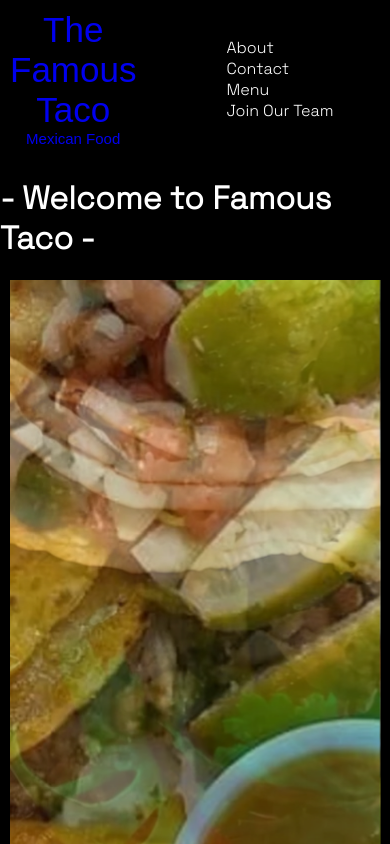
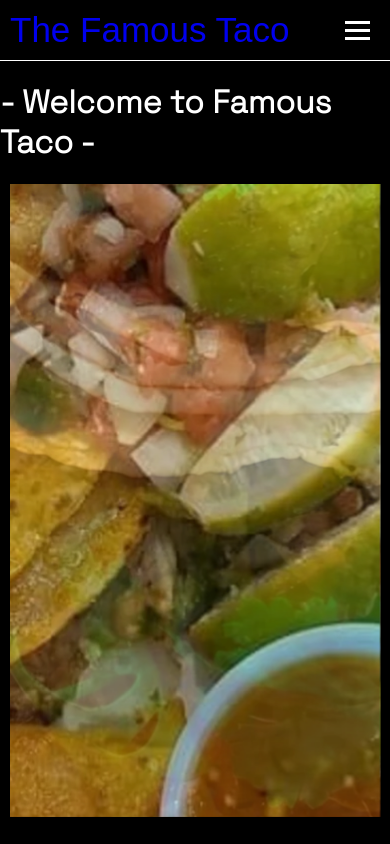
Before and after one commit to noelbarrera/famous-taco-website, a React (Vite) app: page / in a window 390 px wide. Shown: the top 844 px of the page. Built offline with nearby package versions, Linux system fonts and the light colour scheme; a web font is replaced by a local one.

Commit message:
wip: updated styling

```diff
--- a/src/components/Navbar.tsx
+++ b/src/components/Navbar.tsx
@@ -1,7 +1,13 @@
+import { useState } from "react";
+import { Link} from 'react-router-dom';
+import CloseMenu from "../assets/x.svg"
 import "../styles/Navbar.css"
-import { Link} from 'react-router-dom';
+
 
 const Navbar = () => {
+  const [click, setClick] = useState(false);
+
+  console.log('click state', click)
   return (
     <nav className='nav'>
       <div className='nav-title'>
@@ -12,30 +18,38 @@ const Navbar = () => {
           </Link>
         </div>
       </div>
-    <div className='nav-links'>
+    <div className={click ? 'nav-links active ': 'nav-links'}>
       <ul>
-        <li>
+        <li onClick={()=> setClick(!click)}>
           <Link to="/about">
           About
           </Link>
         </li>
-        <li>
+        <li onClick={()=> setClick(!click)}>
           <Link to="/contact">
           Contact
           </Link>
         </li>
-        <li>
-          <a href="/menu">
+        <li onClick={()=> setClick(!click)}>
+          <Link to="/menu">
           Menu
-          </a>
+          </Link>
         </li>
-        <li>
+        <li onClick={()=> setClick(!click)}>
           <Link to="/join">
           Join Our Team
           </Link>
         </li>
       </ul>
     </div>
+        <div className="mobile-button"
+          onClick={()=> setClick(!click)}>
+          <div className={click ? "hamburger active": "hamburger"}>
+            <span className="bar"></span>
+            <span className="bar"></span>
+            <span className="bar"></span>
+          </div>
+        </div>
     </nav>
   )
 }
--- a/src/styles/Navbar.css
+++ b/src/styles/Navbar.css
@@ -6,6 +6,7 @@
     background-color: black;
     align-items: center;
     flex: 0 1 auto;
+    border-bottom: 1px solid white;
 }
 
 .logo {
@@ -41,9 +42,96 @@
 .nav-links li {
     display: inline-block;
     padding: 0px 40px;
+    overflow: hidden;
 }
 
 .nav-links li a {
     text-decoration: none;
     color: inherit;
+    overflow: hidden;
 }
+
+.mobile-button {
+    display: none;
+    cursor: pointer;
+}
+
+.hamburger {
+    display: none;
+    cursor: pointer;
+}
+
+.bar {
+    display: block;
+    width: 25px;
+    height: 3px;
+    margin: 5px auto;
+    transition: all 0.3s ease-in-out;
+    background-color: white;
+}
+
+@media (max-width: 575.98px) {
+    .logo-desc {
+        display: none;
+    }
+    .nav-links {
+        display: flex;
+        position: absolute;
+        height: 0%;
+        width: 100%;
+        left: 0;
+        top: -100%;
+        opacity: 0;
+        transition: all 0.7s ease;
+    }
+
+    .nav-links.active {
+        background: black;
+        position: absolute;
+        display: flex;
+        align-items: center;
+        justify-content: center;
+        opacity: 1;
+        top: 0%;
+        height: 100%;
+        transition: all .7s ease;
+        z-index: 1;
+    }
+
+    .nav-links.active ul{
+        font-size: 35px;
+        padding: 0;
+        display: flex;
+        flex-direction: column;
+        gap: 10%;
+        height: 100%;
+        align-items: center;
+        justify-content: center;
+        color: white;
+    }
+
+    .nav-links.active li {
+        padding: 0;
+    }
+
+    .mobile-button {
+        display: flex;
+        cursor: pointer;
+        z-index: 1;
+        margin: 0 20px;
+    }
+
+    .hamburger {
+        display: block;
+    }
+
+    .hamburger.active .bar:nth-child(2){
+        opacity: 0;
+    }
+    .hamburger.active .bar:nth-child(1){
+        transform: translateY(8px)rotate(45deg)
+    }
+    .hamburger.active .bar:nth-child(3){
+        transform: translateY(-8px)rotate(-45deg)
+    }
+ }
```
